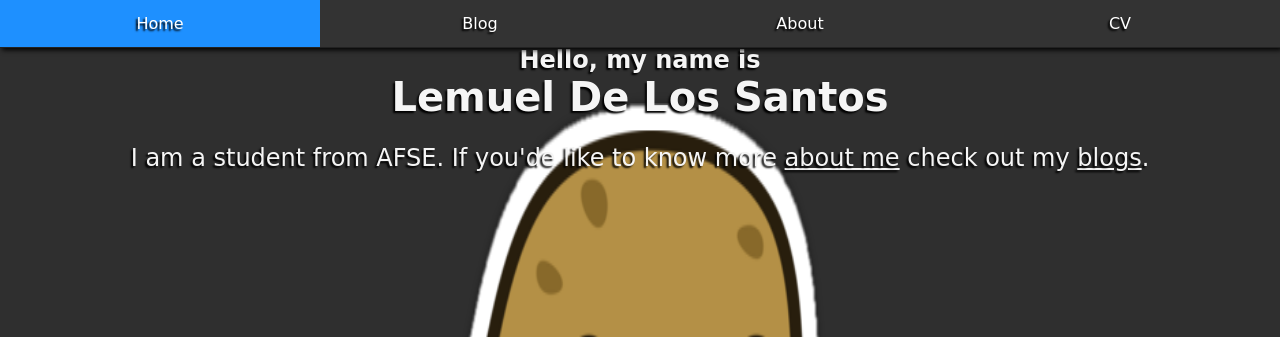
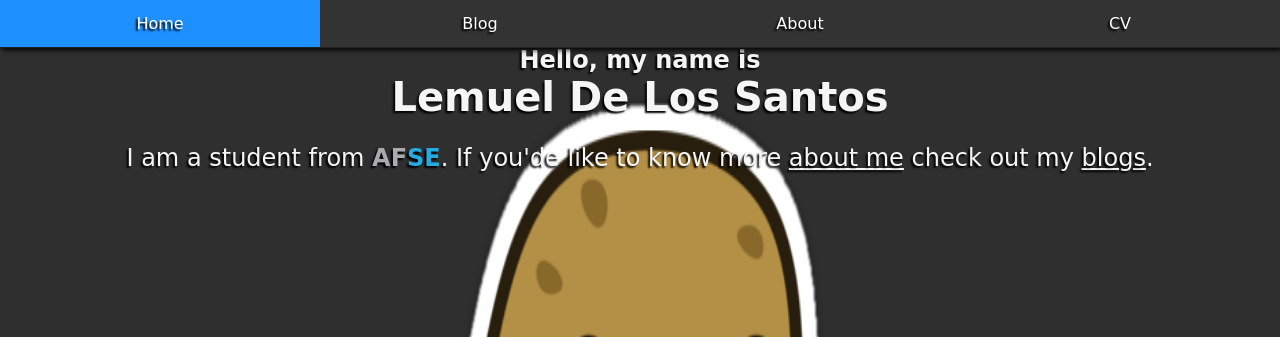
Before and after one commit to lemueldls/lemueld6200.github.io, a Jekyll site: the page built from index.html, in a window 1280 px wide. Shown: the top 337 px of the page. Built offline with Jekyll 4.4.1, drawn with Linux system fonts in a browser that asks for light colours.

Commit message:
Update index.html

```diff
--- a/index.html
+++ b/index.html
@@ -15,5 +15,5 @@
 	<img id="potato" alt="Potato" src="/Potato.png">
 	<b style="font-size:150%">Hello, my name is</b><br>
 	<strong style="font-size:250%">Lemuel De Los Santos</strong>
-	<p style="font-size:150%">I am a student from AFSE. If you'de like to know more <a href="/about/">about me</a> check out my <a href="/blog/">blogs</a>.</p>
+	<p style="font-size:150%">I am a student from <b style="color:#aaabad">A</b><b style="color:#25aae2"><b style="color:#aaabad">F</b>S</b><b style="color:#25aae2">E</b>. If you'de like to know more <a href="/about/">about me</a> check out my <a href="/blog/">blogs</a>.</p>
 </div><!-- /.blurb -->
```
